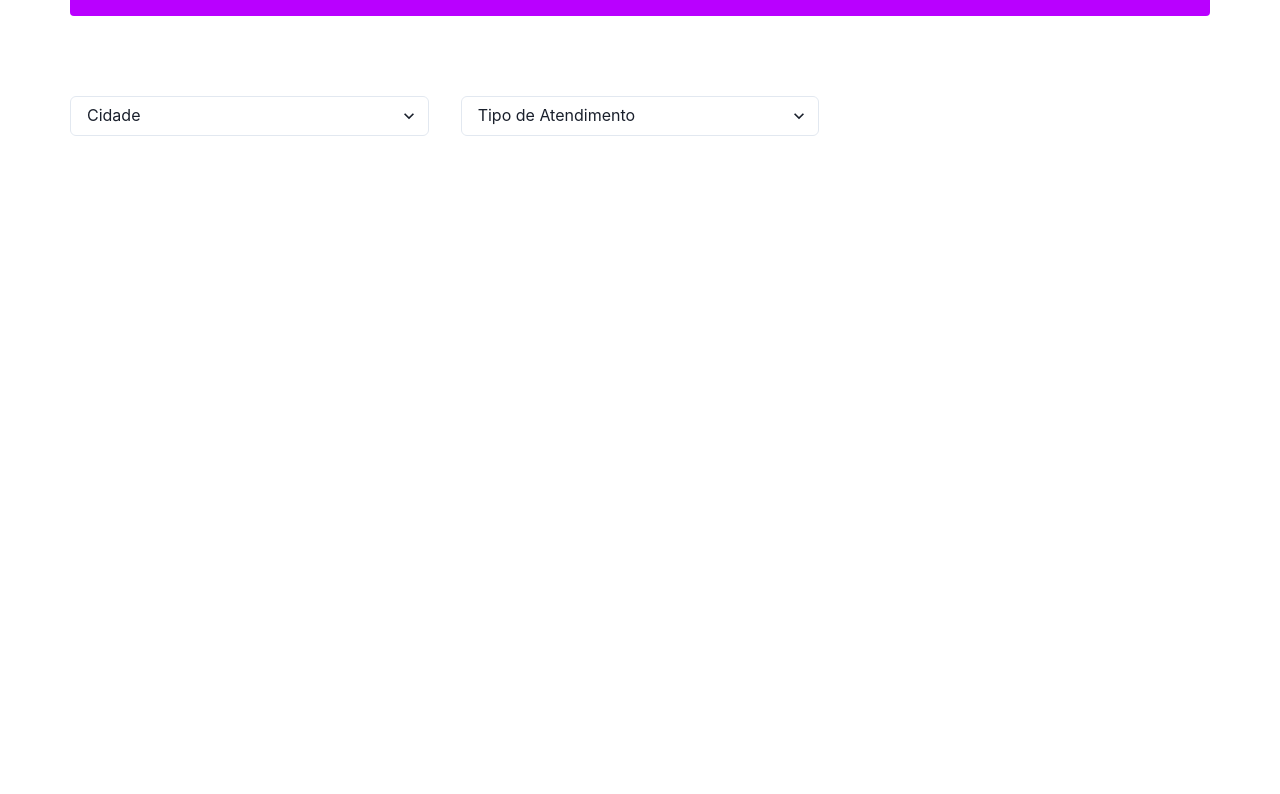
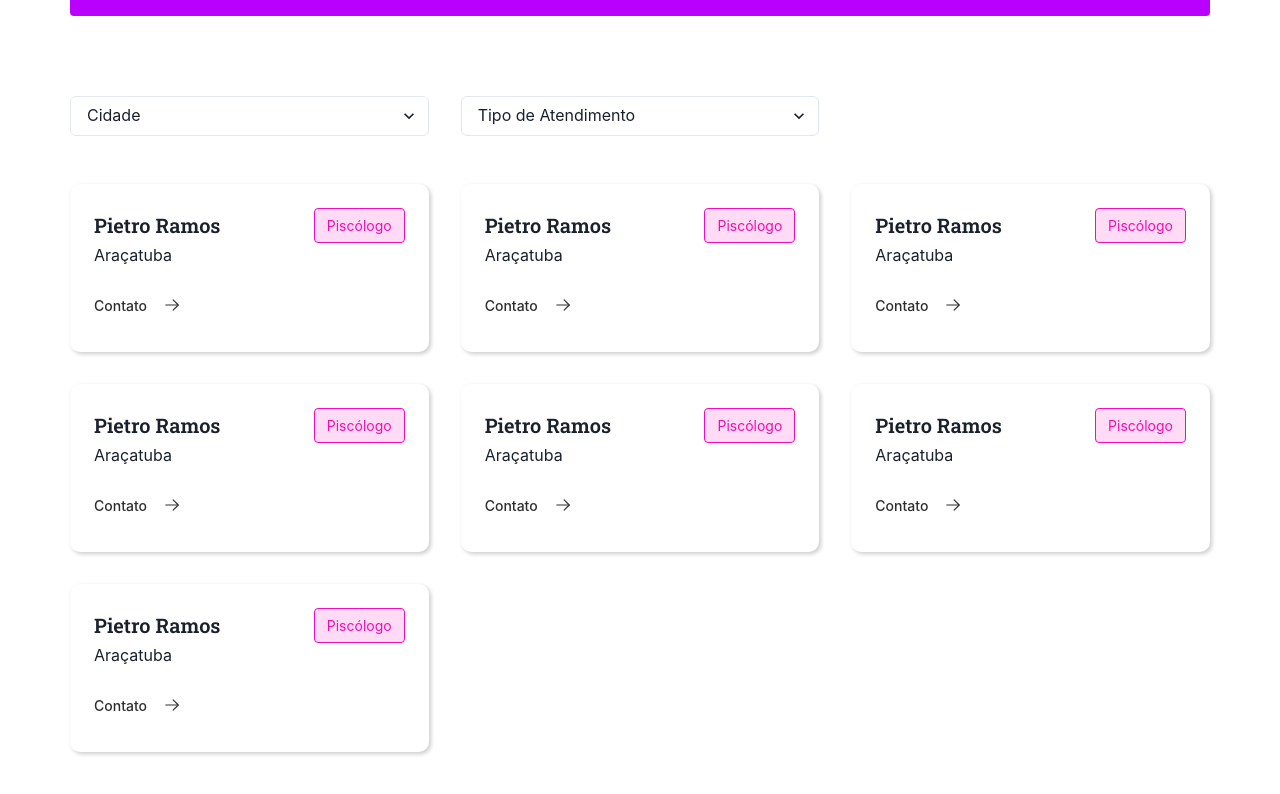
Before and after one commit to ngrpedro/towellcome, a React (Vite) app: page / in a window 1280 px wide. Shown: the part 696-1490 px from the top of the page. Before the commit the page ends 912 px from the top, so only its background shows below. Built offline with nearby package versions, Linux system fonts and the light colour scheme.

Commit message:
partners cardss

```diff
--- /dev/null
+++ b/src/sections/Partners/Card/index.module.sass
@@ -0,0 +1,61 @@
+@import "../../../styles/main"
+
+.box
+    border-radius: 10px
+    box-shadow: 2px 2px 4px #ccc
+    padding: 1.5rem
+
+    display: flex
+    align-items: start
+    flex-direction: column
+    transition: all 0.2s ease 0s
+
+    &:hover
+        transform: scale(1.1)
+
+    .cardHeader
+        display: flex
+        align-items: center
+        justify-content: space-between
+        width: 100%
+
+        .name
+            font-size: 20px
+            font-weight: 600
+            font-family: $font-roboto
+
+        .area
+            font-size: 14px
+            background-color: #ffdbf5
+            border: 1px solid #f30eb3
+            color: #f30eb3
+            padding: 6px 12px
+            border-radius: 4px
+
+    .button
+        position: relative
+        display: flex
+        align-items: center
+        justify-content: center
+        gap: 1rem
+        padding: 12px 12px 12px 0rem
+        border-radius: 6px
+
+        font-weight: 500
+        font-size: 14px
+        color: $color-body-text
+        border: none
+
+        margin-top: 1rem
+
+        transition: all 0.2s ease 0s
+        cursor: pointer
+
+        background-image: linear-gradient(120deg, #ffe5e5, #ffdd00)
+        background-repeat: no-repeat
+        background-position: 0 81%
+        background-size: 0% 0.3em
+        transition: all 0.5s ease 0s
+
+        &:hover
+            background-size: 90% 0.3em
--- /dev/null
+++ b/src/sections/Partners/Card/index.tsx
@@ -0,0 +1,24 @@
+import styles from "./index.module.sass";
+import { ArrowRight } from "phosphor-react";
+
+type Props = {};
+
+const index = (props: Props) => {
+  return (
+    <div className={styles.box}>
+      <div className={styles.cardHeader}>
+        <h1 className={styles.name}>Pietro Ramos</h1>
+
+        <p className={styles.area}>Piscólogo</p>
+      </div>
+      <span className={styles.city}>Araçatuba</span>
+
+      <button className={styles.button}>
+        Contato
+        <ArrowRight size={18} />
+      </button>
+    </div>
+  );
+};
+
+export default index;
--- a/src/sections/Partners/index.module.sass
+++ b/src/sections/Partners/index.module.sass
@@ -5,3 +5,17 @@
 
     margin-top: 5rem
     margin-bottom: 5rem
+
+    .cards
+        display: grid
+        grid-template-columns: repeat(1,1fr)
+        gap: 2rem
+
+        margin-top: 3rem
+        margin-bottom: 3rem
+
+        @include sm
+            grid-template-columns: repeat(2,1fr)
+
+        @include lg
+            grid-template-columns: repeat(3,1fr)
--- a/src/sections/Partners/index.tsx
+++ b/src/sections/Partners/index.tsx
@@ -1,5 +1,6 @@
 import styles from "./index.module.sass";
 import Filters from "./Filters";
+import Card from "./Card";
 
 type Props = {};
 
@@ -7,6 +8,16 @@ const index = (props: Props) => {
   return (
     <div className={styles.container}>
       <Filters />
+
+      <div className={styles.cards}>
+        <Card />
+        <Card />
+        <Card />
+        <Card />
+        <Card />
+        <Card />
+        <Card />
+      </div>
     </div>
   );
 };
```
